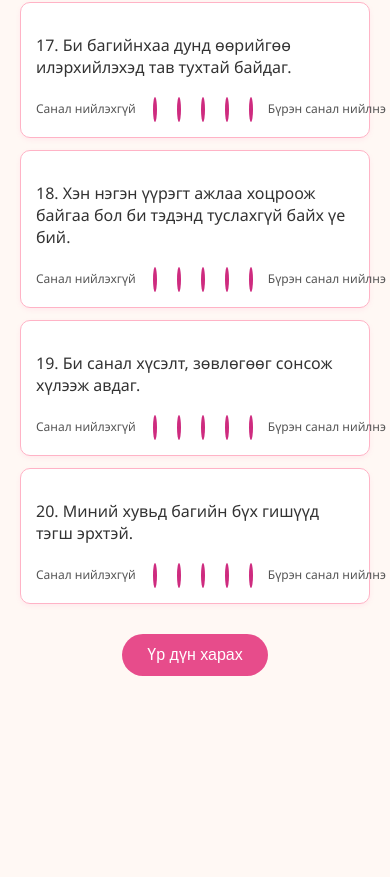
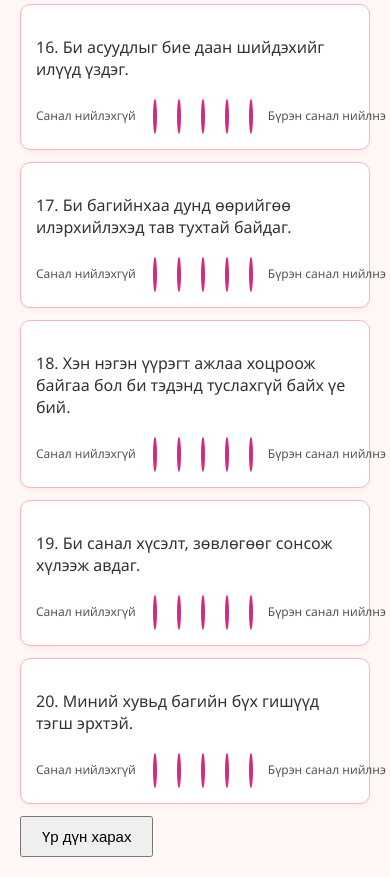
Before and after one commit to gerel9990/YDP-S1-S5.2, a plain HTML site: page index.html in a window 390 px wide. Shown: the part 2547-3424 px from the top of the page. Before the commit the page ends 3273 px from the top, so only its background shows below. Drawn offline with nearby package versions, Linux system fonts and the light colour scheme.

Commit message:
Update index.html

```diff
--- a/index.html
+++ b/index.html
@@ -52,8 +52,8 @@
   /* Circles */
 .rating-row input[type="radio"] {
     appearance: none;
-        width: 30px;
-        height: 30px;
+    width: 40px;       /* Томруулсан */
+    height: 40px;      /* Томруулсан */
     border-radius: 50%;
     border: 2px solid #ce2b7f;
     cursor: pointer;
@@ -65,28 +65,21 @@
     border-color: #e74c8b;
 }
 
-    button {
-        display: block;
-        margin: 30px auto;
-        padding: 12px 25px;
-        background: #e74c8b;
-        color: white;
-        border: none;
-        border-radius: 25px;
-        cursor: pointer;
-        font-size: 16px;
-    }
+/* Гар утас болон жижиг дэлгэцийн хувьд */
 @media (max-width: 600px) {
     .rating-row input[type="radio"] {
-            width: 25px;
-            height: 25px;
+        width: 35px;  /* 35px болгоно */
+        height: 35px;
     }
 
     .rating-row span {
         font-size: 12px;
     }
-    button:hover {
-        background: #d63384;
+
+    button {
+        padding: 10px 20px;
+        font-size: 15px;
+    }
 }
 
     #result {
```
Lines whose indentation alone changed are shown as unchanged.
